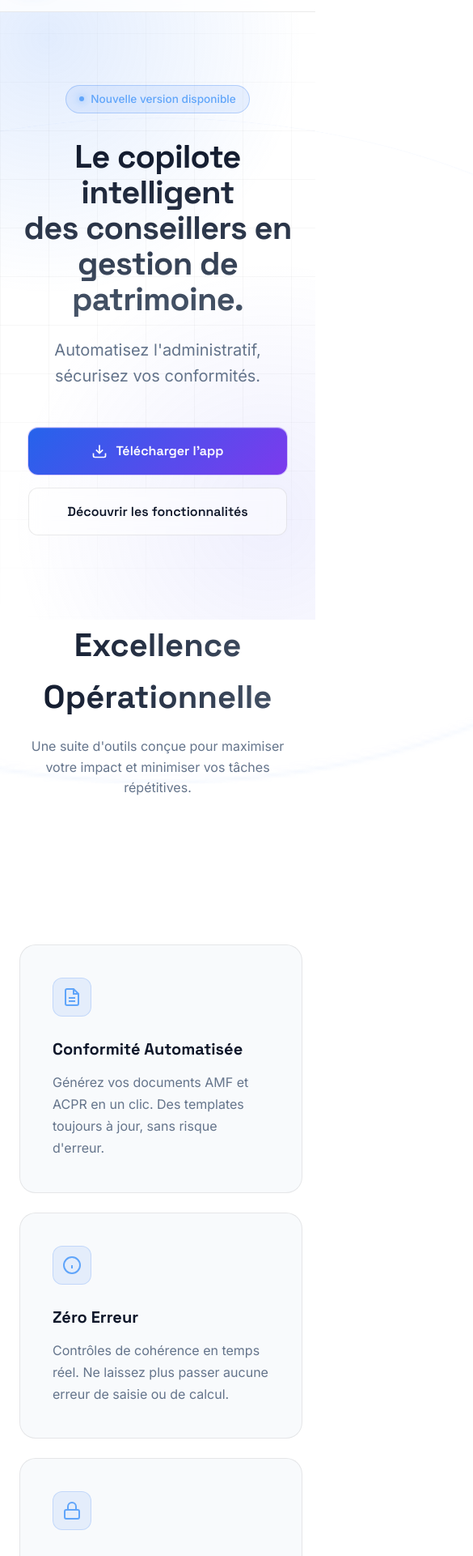
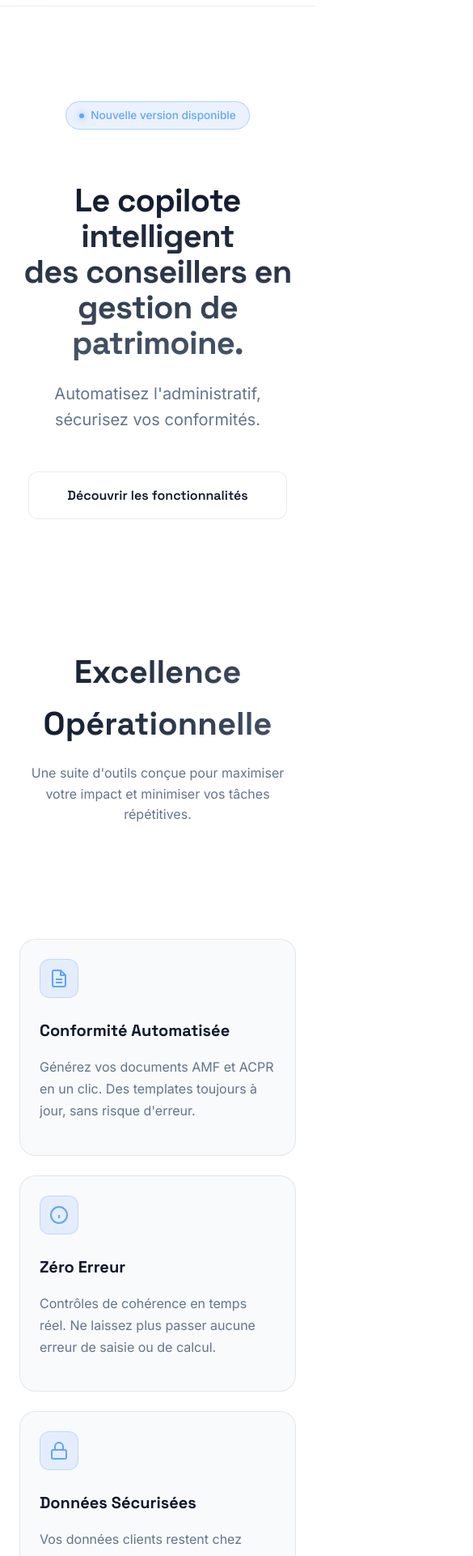
Before and after one commit to afkdev-maker/cgpilote-release, a plain HTML site: page index.html in a window 390 px wide. Shown: the part 79-2000 px from the top of the page at 81% size, 585 px wide, since content can reach past the window. Drawn offline with Linux system fonts and the light colour scheme; no server answers.

Commit message:
Add files via upload

```diff
--- a/index.html
+++ b/index.html
@@ -28,16 +28,18 @@
       }
 
       * {
-        margin: 0;
-        padding: 0;
         box-sizing: border-box;
       }
 
+      html,
       body {
+        margin: 0;
+        padding: 0;
+        width: 100%;
+        overflow-x: hidden;
         font-family: "Inter", sans-serif;
         background-color: var(--bg-deep);
         color: var(--text-main);
-        overflow-x: hidden;
         line-height: 1.6;
       }
 
@@ -474,9 +476,35 @@
       }
 
       /* Responsive */
+      @media (max-width: 1024px) {
+        .download-section,
+        a[href="#download"] {
+          display: none !important;
+        }
+
+        .hero-cta {
+          display: flex;
+          justify-content: center;
+          gap: 0; /* Remove gap if only one item, or keep it if needed. The 320px media query might need check. */
+        }
+      }
+
       @media (max-width: 768px) {
+        .dashboard-scan {
+          display: none;
+        }
+
         .hero h1 {
           font-size: 2.5rem;
+        }
+
+        .features-grid {
+          grid-template-columns: 1fr;
+          padding: 60px 0;
+        }
+
+        .feature-card {
+          padding: 24px;
         }
 
         .os-grid {
```
